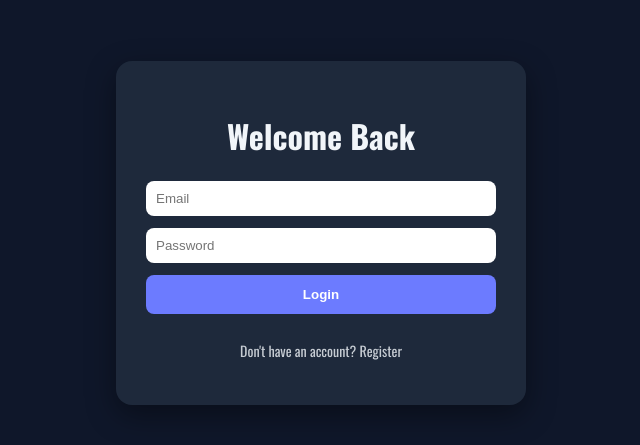
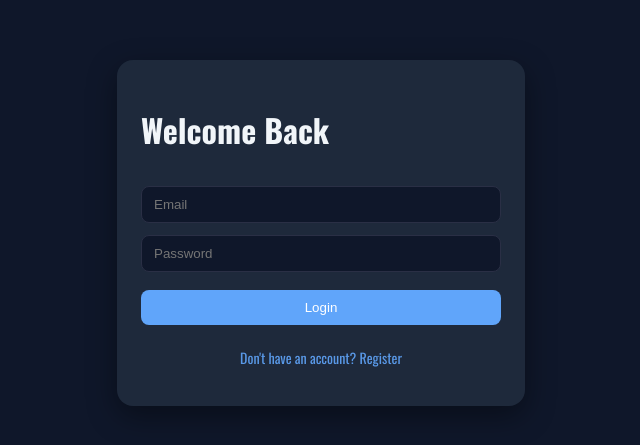
Before and after one commit to haydnchau/suon-finance, a React (Vite) app in the folder frontend/: page / in a window 1280 px wide. Shown: the part 167-612 px from the top of the page, without its empty margins (319-959 px from the left). Built offline with nearby package versions, Linux system fonts and the light colour scheme.

Commit message:
fix login and registration page

```diff
--- a/frontend/src/App.css
+++ b/frontend/src/App.css
@@ -217,24 +217,6 @@ body {
   padding: 16px;
   border-radius: 14px;
   width: 400px;
-}
-
-form {
-  position: fixed;
-  top: 50%;
-  left: 50%;
-  transform: translate(-50%, -50%);
-  background: var(--bg-card);
-  padding: 20px;
-  border-radius: 12px;
-  z-index: 10;
-}
-
-form input {
-  display: block;
-  margin-bottom: 10px;
-  padding: 8px;
-  width: 200px;
 }
 
 /* forcing all the text to be white cuz the Mui charts is hella weird */
@@ -485,44 +467,68 @@ form input {
 }
 
 .auth-card {
-  background: #1e293b;
-  padding: 30px;
+  width: 360px;
+  background: var(--bg-card);
+  padding: 24px;
   border-radius: 16px;
-  width: 350px;
   box-shadow: 0 10px 30px rgba(0,0,0,0.4);
+
   display: flex;
   flex-direction: column;
   gap: 12px;
 }
 
-.auth-card h1 {
-  text-align: center;
-  margin-bottom: 10px;
+.auth-card form {
+  display: flex;
+  flex-direction: column;
+  gap: 12px;
 }
 
-.auth-card input,
-.auth-card select {
+.auth-card input {
+  padding: 10px 12px;
+  border-radius: 8px;
+  border: 1px solid #2a2f45;
+  background: #0f172a;
+  color: white;
+  outline: none;
+}
+
+.auth-card input:focus {
+  border-color: #60A5FA;
+}
+
+.auth-card button {
+  margin-top: 6px;
   padding: 10px;
   border-radius: 8px;
   border: none;
-  outline: none;
+  background: #60A5FA;
+  color: white;
+  cursor: pointer;
+  font-weight: 500;
 }
 
-.auth-card button {
-  padding: 12px;
-  border-radius: 8px;
-  border: none;
-  background: #6C7BFF;
-  color: white;
-  cursor: pointer;
-  font-weight: bold;
+.auth-card button:hover {
+  opacity: 0.9;
 }
 
 .auth-switch {
+  margin-top: 10px;
   text-align: center;
   cursor: pointer;
+  color: #60A5FA;
   font-size: 14px;
-  opacity: 0.8;
+  opacity: 0.9;
+}
+
+.auth-switch:hover {
+  opacity: 1;
+  text-decoration: underline;
+}
+
+.auth-card input:focus {
+  border-color: #60A5FA;
+  box-shadow: 0 0 0 1px #60A5FA;
 }
 
 .app.auth-mode {
--- a/frontend/src/pages/Auth.jsx
+++ b/frontend/src/pages/Auth.jsx
@@ -81,30 +81,39 @@ export default function Auth({ onLogin }) {
 
   return (
     <div className="auth-card">
-      <h1>{isLogin ? 'Welcome Back' : 'Create Account'}</h1>
-
       {!isLogin && (
-        <>
+        <form onSubmit={(e) => {
+          e.preventDefault(); // 🔥 stops page refresh
+          handleSubmit();
+        }}>
+          <h1>Create Account</h1>
           <input placeholder="First Name" onChange={e => handleChange('firstName', e.target.value)} />
           <input placeholder="Last Name" onChange={e => handleChange('lastName', e.target.value)} />
           <input placeholder="Username" onChange={e => handleChange('username', e.target.value)} />
-        </>
+          <input placeholder="Email" onChange={e => handleChange('email', e.target.value)} />
+          <input type="password" placeholder="Password" onChange={e => handleChange('password', e.target.value)} />
+          <input type="date" onChange={e => handleChange('dob', e.target.value)} />
+          <button onClick={handleSubmit}>
+            Register
+          </button>
+        </form>
       )}
 
-      <input placeholder="Email" onChange={e => handleChange('email', e.target.value)} />
-      <input type="password" placeholder="Password" onChange={e => handleChange('password', e.target.value)} />
-
-      {!isLogin && (
-        <>
-          <input type="date" onChange={e => handleChange('dob', e.target.value)} />
-        </>
+      {isLogin && (
+        <form onSubmit={(e) => {
+          e.preventDefault(); // 🔥 stops page refresh
+          handleSubmit();
+        }}>
+          <h1>Welcome Back</h1>
+          <input placeholder="Email" onChange={e => handleChange('email', e.target.value)} />
+          <input type="password" placeholder="Password" onChange={e => handleChange('password', e.target.value)} />
+          <button onClick={handleSubmit}>
+            Login
+          </button>
+        </form>
       )}
 
       {error && <p style={{ color: '#f87171' }}>{error}</p>}
-
-      <button onClick={handleSubmit}>
-        {isLogin ? 'Login' : 'Register'}
-      </button>
 
       <p
         className="auth-switch"
```
